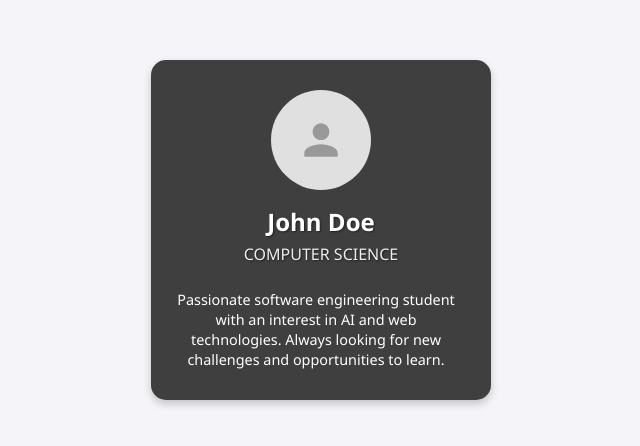
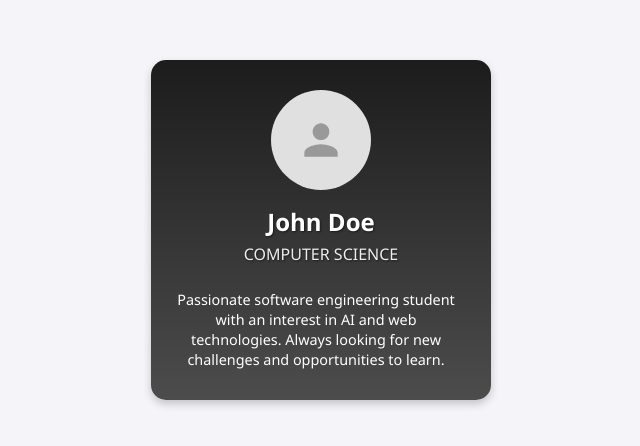
Before and after one commit to RansikaMandiv/UCSC_25001154, a plain HTML site: page index.html in a window 1280 px wide. Shown: the part 170-616 px from the top of the page, without its empty margins (319-959 px from the left). Drawn offline with Linux system fonts and the light colour scheme.

Commit message:
final html file of student card

```diff
--- a/index.html
+++ b/index.html
@@ -17,6 +17,7 @@
 
         .profile-card {
             background: #3f3f3f;
+            background: linear-gradient(360deg, #4d4c4c 0%, #1d1c1c 100%);
             border-radius: 15px;
             box-shadow: 0 4px 8px rgba(0, 0, 0, 0.2);
             width: 300px;
```
